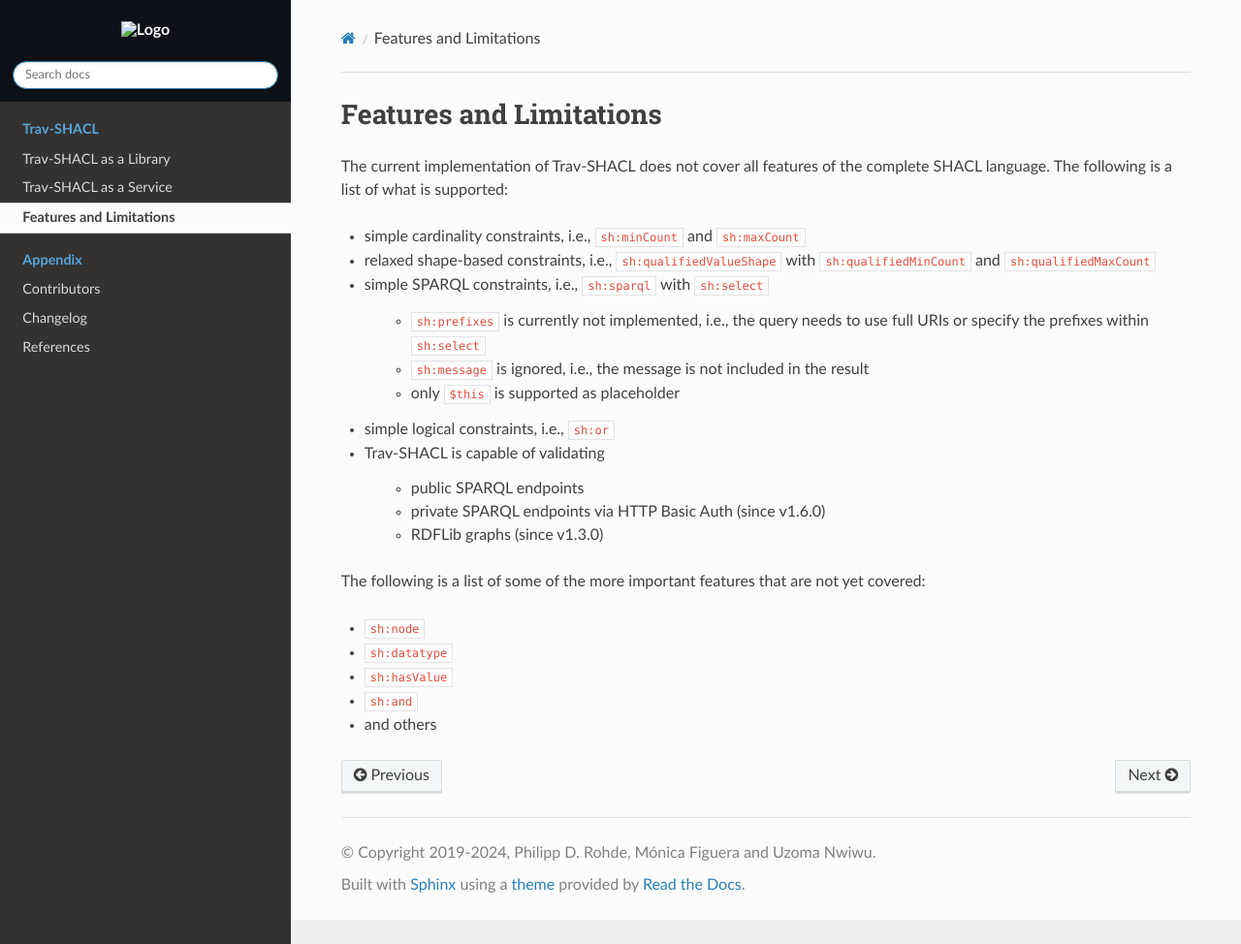
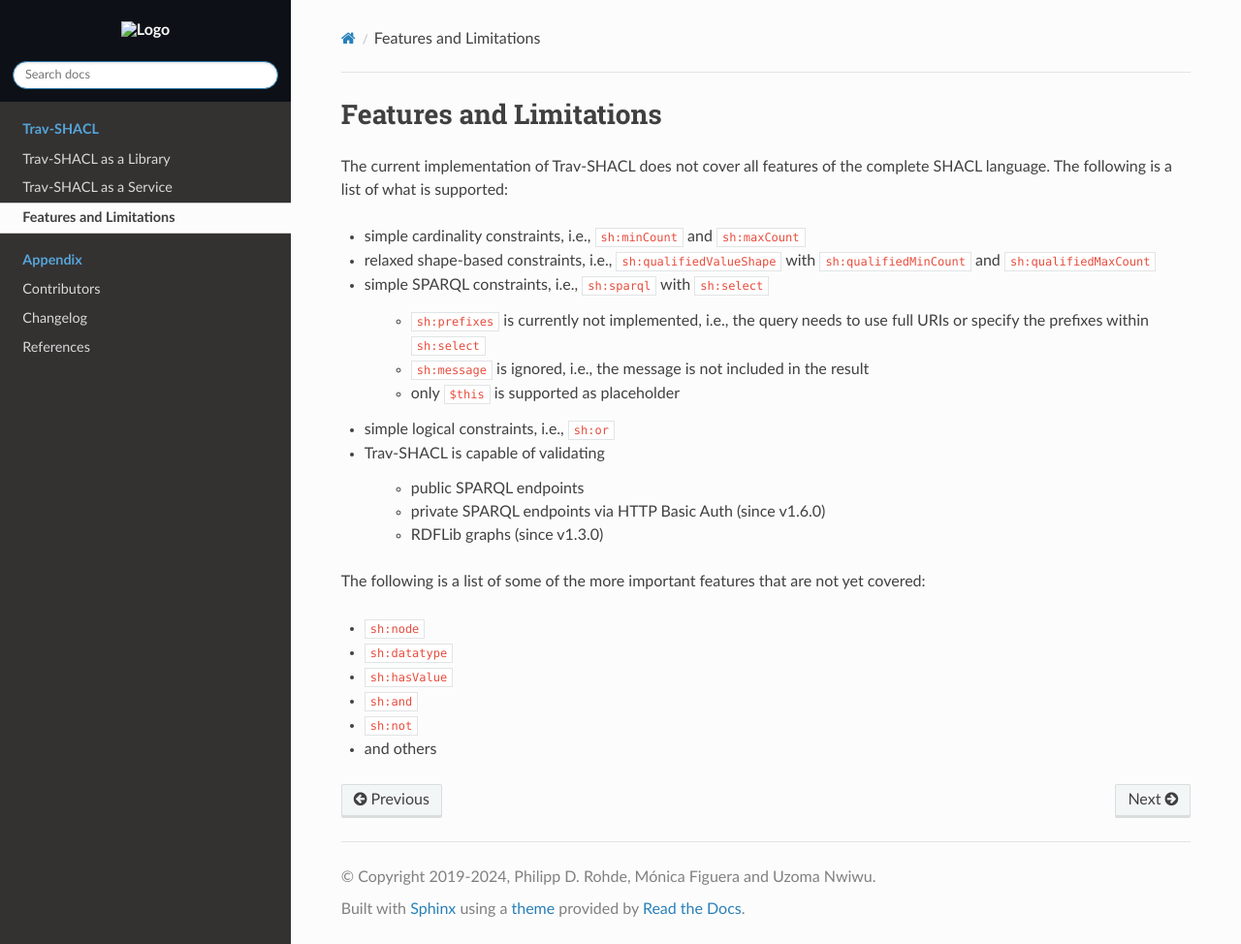
Before and after one commit to SDM-TIB/Trav-SHACL, a Sphinx documentation site: the page built from docs/feature.rst, in a window 1280 px wide and 974 px high. Shown: the whole window at 97% size. Built offline with Sphinx 7.4.7 and the Read the Docs theme 3.1.0, drawn with Linux system fonts in a browser that asks for light colours.

Commit message:
[doc] mention sh:not

```diff
--- a/docs/feature.rst
+++ b/docs/feature.rst
@@ -25,4 +25,5 @@ The following is a list of some of the more important features that are not yet
 *   ``sh:datatype``
 *   ``sh:hasValue``
 *   ``sh:and``
+*   ``sh:not``
 *   and others
```
